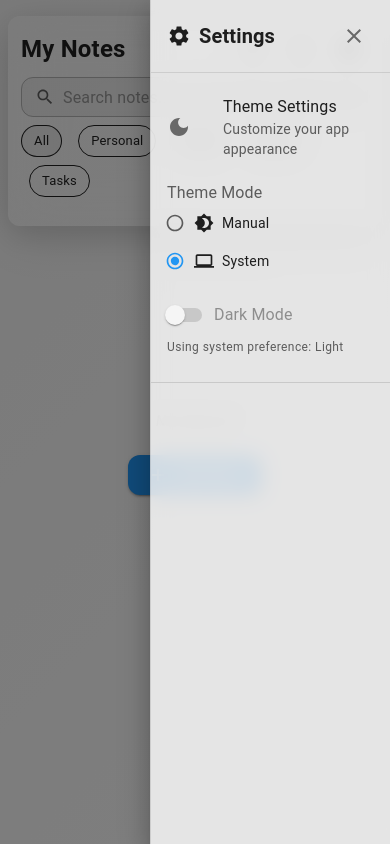
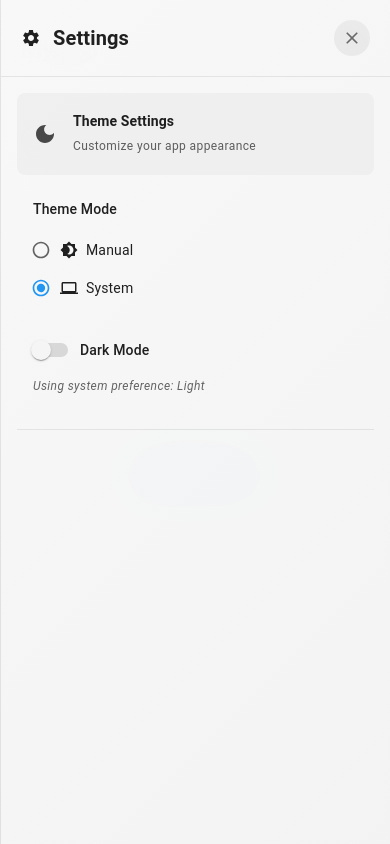
Before and after one commit to Sahil390/quick-note, a React (Create React App) app: page / in a window 390 px wide. Both pictures are taken after a click on the button 349 px from the left and 49 px from the top of the page. Built offline with nearby package versions, Linux system fonts and the light colour scheme.

Commit message:
refactor: Enhance Settings component layout and styling for improved user experience and responsiveness

```diff
--- a/src/components/Settings.js
+++ b/src/components/Settings.js
@@ -60,77 +60,146 @@ const Settings = ({ open, onClose }) => {
       variant="temporary"
       sx={{
         '& .MuiDrawer-paper': {
-          width: 240,
+          width: isMobile ? '100%' : 320,
           boxSizing: 'border-box',
           background: theme.palette.mode === 'dark'
-            ? 'rgba(30, 30, 30, 0.8)'
-            : 'rgba(255, 255, 255, 0.8)',
-          backdropFilter: 'blur(10px)',
+            ? 'linear-gradient(135deg, rgba(30, 30, 30, 0.95) 0%, rgba(40, 40, 40, 0.95) 100%)'
+            : 'linear-gradient(135deg, rgba(255, 255, 255, 0.95) 0%, rgba(250, 250, 250, 0.95) 100%)',
+          backdropFilter: 'blur(25px)',
+          WebkitBackdropFilter: 'blur(25px)',
           borderLeft: '1px solid',
           borderColor: theme.palette.mode === 'dark'
-            ? 'rgba(255, 255, 255, 0.1)'
-            : 'rgba(0, 0, 0, 0.1)',
+            ? 'rgba(255, 255, 255, 0.08)'
+            : 'rgba(0, 0, 0, 0.08)',
         },
       }}
     >
       <Box sx={{
-        p: 2,
+        p: 2.5,
         display: 'flex',
         alignItems: 'center',
         justifyContent: 'space-between',
         borderBottom: '1px solid',
         borderColor: theme.palette.mode === 'dark'
-          ? 'rgba(255, 255, 255, 0.1)'
-          : 'rgba(0, 0, 0, 0.1)',
+          ? 'rgba(255, 255, 255, 0.08)'
+          : 'rgba(0, 0, 0, 0.08)',
       }}>
         <Typography variant="h6" component="div" sx={{
-          fontWeight: 'bold',
+          fontWeight: 600,
           display: 'flex',
           alignItems: 'center',
-          gap: 1
+          gap: 1.5,
+          color: theme.palette.text.primary,
         }}>
-          <SettingsIcon />
+          <SettingsIcon sx={{ fontSize: 20 }} />
           Settings
         </Typography>
-        <IconButton onClick={onClose}>
-          <CloseIcon />
+        <IconButton
+          onClick={onClose}
+          sx={{
+            background: theme.palette.mode === 'dark'
+              ? 'rgba(255, 255, 255, 0.05)'
+              : 'rgba(0, 0, 0, 0.05)',
+            '&:hover': {
+              background: theme.palette.mode === 'dark'
+                ? 'rgba(255, 255, 255, 0.08)'
+                : 'rgba(0, 0, 0, 0.08)',
+            }
+          }}
+        >
+          <CloseIcon fontSize="small" />
         </IconButton>
       </Box>
 
-      <List>
-        <ListItem>
-          <ListItemIcon>
-            <DarkModeIcon />
+      <List sx={{ p: 2 }}>
+        <ListItem sx={{
+          px: 2,
+          py: 1.5,
+          background: theme.palette.mode === 'dark'
+            ? 'rgba(255, 255, 255, 0.03)'
+            : 'rgba(0, 0, 0, 0.03)',
+          borderRadius: 2,
+          mb: 2
+        }}>
+          <ListItemIcon sx={{ minWidth: 40 }}>
+            <DarkModeIcon sx={{
+              color: theme.palette.mode === 'dark'
+                ? 'rgba(255, 255, 255, 0.7)'
+                : 'rgba(0, 0, 0, 0.7)'
+            }} />
           </ListItemIcon>
           <ListItemText
-            primary="Theme Settings"
-            secondary="Customize your app appearance"
+            primary={
+              <Typography variant="subtitle2" sx={{ fontWeight: 600 }}>
+                Theme Settings
+              </Typography>
+            }
+            secondary={
+              <Typography variant="caption" sx={{ opacity: 0.7 }}>
+                Customize your app appearance
+              </Typography>
+            }
           />
         </ListItem>
 
         <Box sx={{ px: 2, py: 1 }}>
-          <FormControl component="fieldset" sx={{ width: '100%', mb: 2 }}>
-            <FormLabel component="legend">Theme Mode</FormLabel>
+          <FormControl component="fieldset" sx={{ width: '100%', mb: 3 }}>
+            <FormLabel component="legend" sx={{
+              fontSize: '0.875rem',
+              fontWeight: 500,
+              mb: 1.5,
+              color: theme.palette.text.primary
+            }}>
+              Theme Mode
+            </FormLabel>
             <RadioGroup
               value={themeMode}
               onChange={handleThemeModeChange}
             >
               <FormControlLabel
                 value="manual"
-                control={<Radio size="small" />}
+                control={
+                  <Radio
+                    size="small"
+                    sx={{
+                      '&.Mui-checked': {
+                        color: theme.palette.primary.main
+                      }
+                    }}
+                  />
+                }
                 label={
-                  <Box sx={{ display: 'flex', alignItems: 'center', gap: 1 }}>
-                    <Brightness4Icon fontSize="small" />
+                  <Box sx={{
+                    display: 'flex',
+                    alignItems: 'center',
+                    gap: 1,
+                    py: 0.5
+                  }}>
+                    <Brightness4Icon sx={{ fontSize: 18 }} />
                     <Typography variant="body2">Manual</Typography>
                   </Box>
                 }
               />
               <FormControlLabel
                 value="system"
-                control={<Radio size="small" />}
+                control={
+                  <Radio
+                    size="small"
+                    sx={{
+                      '&.Mui-checked': {
+                        color: theme.palette.primary.main
+                      }
+                    }}
+                  />
+                }
                 label={
-                  <Box sx={{ display: 'flex', alignItems: 'center', gap: 1 }}>
-                    <ComputerIcon fontSize="small" />
+                  <Box sx={{
+                    display: 'flex',
+                    alignItems: 'center',
+                    gap: 1,
+                    py: 0.5
+                  }}>
+                    <ComputerIcon sx={{ fontSize: 18 }} />
                     <Typography variant="body2">System</Typography>
                   </Box>
                 }
@@ -143,22 +212,45 @@ const Settings = ({ open, onClose }) => {
               <Switch
                 checked={darkMode}
                 onChange={handleDarkModeToggle}
-                color="primary"
                 disabled={themeMode === 'system'}
+                sx={{
+                  '& .MuiSwitch-switchBase.Mui-checked': {
+                    color: theme.palette.primary.main
+                  },
+                  '& .MuiSwitch-switchBase.Mui-checked + .MuiSwitch-track': {
+                    backgroundColor: theme.palette.primary.main
+                  }
+                }}
               />
             }
-            label="Dark Mode"
+            label={
+              <Typography variant="body2" sx={{ fontWeight: 500 }}>
+                Dark Mode
+              </Typography>
+            }
           />
+
           {themeMode === 'system' && (
-            <Typography variant="caption" color="text.secondary" sx={{ display: 'block', mt: 0.5 }}>
+            <Typography
+              variant="caption"
+              sx={{
+                display: 'block',
+                mt: 1,
+                color: 'text.secondary',
+                fontStyle: 'italic'
+              }}
+            >
               Using system preference: {prefersDarkMode ? 'Dark' : 'Light'}
             </Typography>
           )}
         </Box>
 
-        <Divider sx={{ my: 2 }} />
-
-        {/* Add more settings sections here */}
+        <Divider sx={{
+          my: 3,
+          borderColor: theme.palette.mode === 'dark'
+            ? 'rgba(255, 255, 255, 0.08)'
+            : 'rgba(0, 0, 0, 0.08)'
+        }} />
       </List>
     </Drawer>
   );
```
